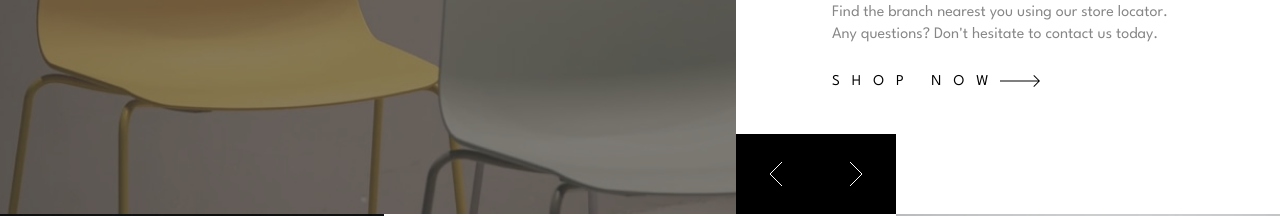
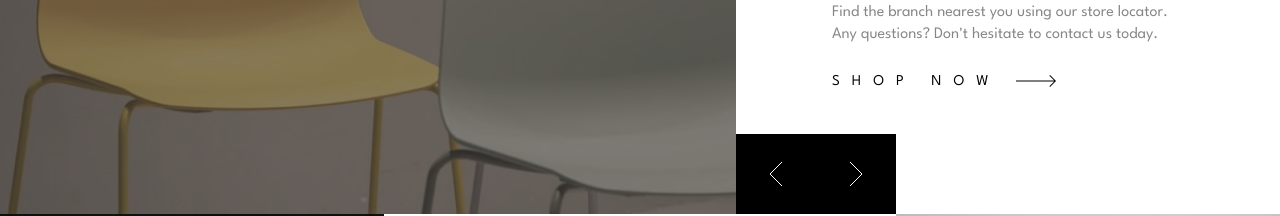
Before and after one commit to KoenvandenBerg/frontendmentor-room-homepage, a React (Vite) app: page / in a window 1280 px wide. Shown: the part 346-562 px from the top of the page. Built offline with nearby package versions, Linux system fonts and the light colour scheme.

Commit message:
Adjust 'Shop now' hover transition

```diff
--- a/src/components/Homepage/TextCarousel.tsx
+++ b/src/components/Homepage/TextCarousel.tsx
@@ -15,15 +15,16 @@ export default function TextCarousel(props: TextCarouselProps) {
         <p className="mb-6 text-light-gray leading-[1.375rem]">
           {props.sections[props.currentSection].paragraph}
         </p>
-        <button className="flex items-center hover:text-light-gray hover:path-light-gray transition-colors duration-300">
+        <button className="group flex gap-4 items-center hover:text-light-gray hover:path-light-gray transition-colors duration-300">
           <p className="text-[0.9375rem] tracking-[0.75rem] uppercase">
             Shop now
           </p>
-          <svg width="40" height="12" xmlns="http://www.w3.org/2000/svg">
+          <svg width="50" height="12" xmlns="http://www.w3.org/2000/svg">
             <path
               d="M34.05 0l5.481 5.527h.008v.008L40 6l-.461.465v.063l-.062-.001L34.049 12l-.662-.668 4.765-4.805H0v-1h38.206l-4.82-4.86L34.05 0z"
               fill="#000"
               fillRule="nonzero"
+              className="group-hover:fill-light-gray transition-all duration-300 group-hover:translate-x-1"
             />
           </svg>
         </button>
```
